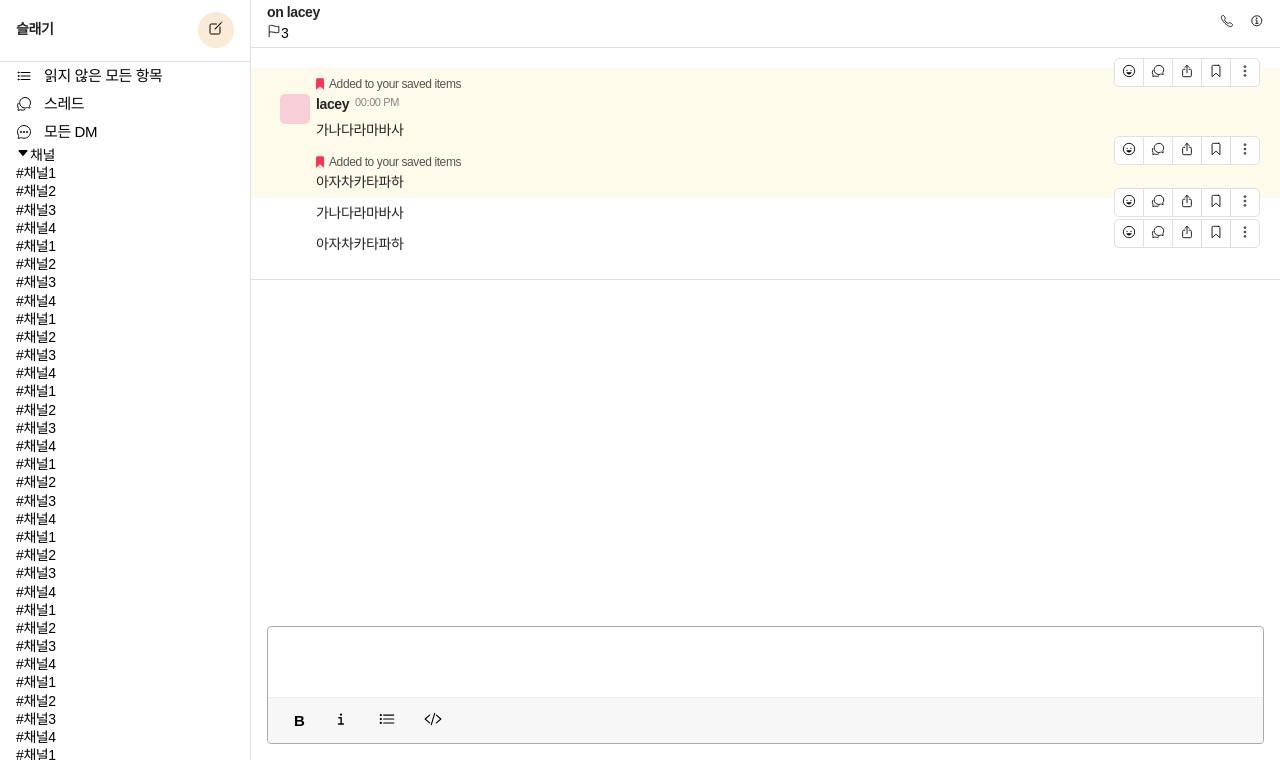
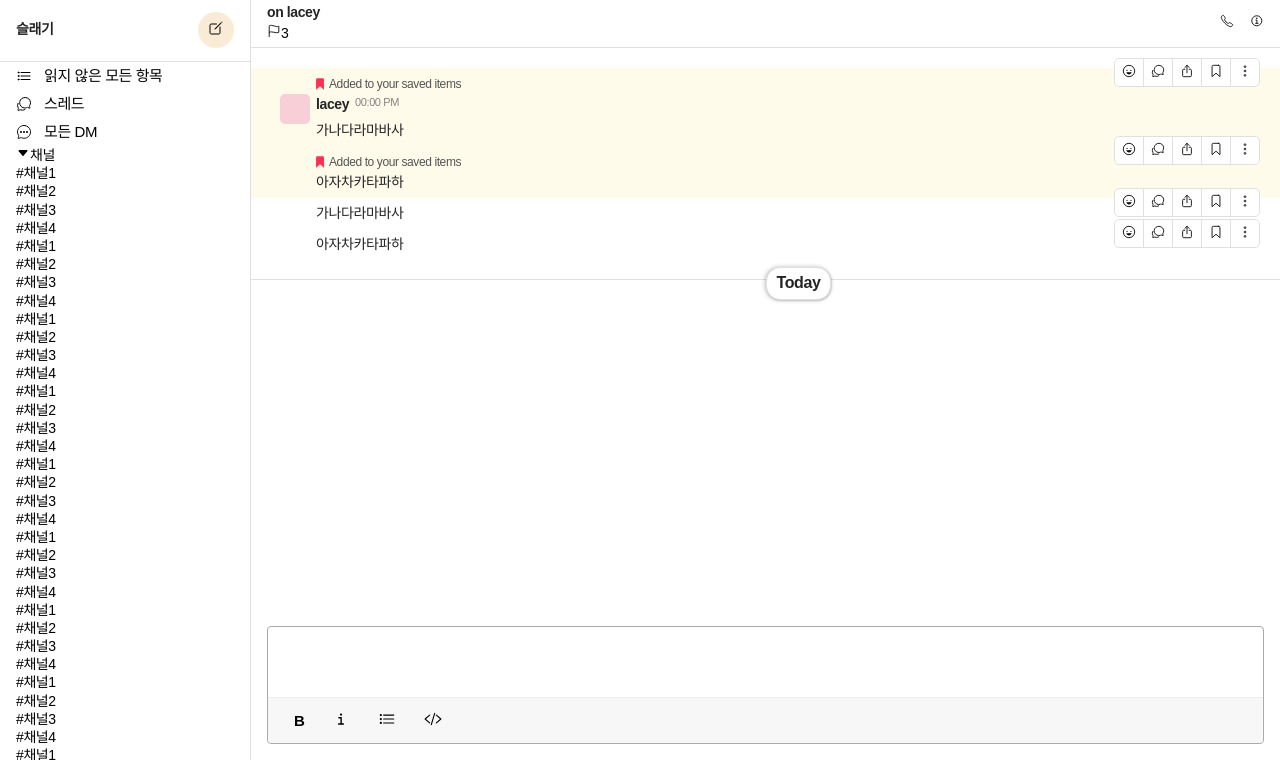
Before and after one commit to hyonni/slack-clone, a website built with webpack: page src/index.html in a window 1280 px wide. Shown: the part 40-800 px from the top of the page. Built offline with nearby package versions, Linux system fonts and the light colour scheme; a web font is replaced by a local one.

Commit message:
대화 날짜 ui

```diff
--- a/src/index.html
+++ b/src/index.html
@@ -187,7 +187,9 @@
                                 </ul>
                             </aside>
                         </article>
-                        <hr>
+                        <article class="date-liner">
+                            <time class="date" time="2021-04-09">Today</time>
+                        </article>
                     </section>
                 </div>
                 <section class="message-input">
--- a/src/scss/layout.scss
+++ b/src/scss/layout.scss
@@ -8,7 +8,7 @@
         .inner {grid-area:grid-sidebar-inner;display:flex;flex-direction:column;min-height:0;min-width:0;}
         .list {min-height:0;width:100%;position:relative;padding:0;display:flex;flex-direction:column;height:0;flex:1 0 auto;overflow:auto;}
     }
-    .contents {display:grid;grid-area:grid-contents;grid-template-columns: auto;grid-template-areas: "grid-contents-inner";grid-template-rows: auto;
+    .contents {display:grid;grid-area:grid-contents;grid-template-columns: auto;grid-template-areas: "grid-contents-inner";grid-template-rows: auto 152px;
         .inner{grid-area:grid-contents-inner;}
     }
 }
--- a/src/scss/view.scss
+++ b/src/scss/view.scss
@@ -9,7 +9,7 @@
         .btn-call {margin-left:auto;}
         .btn-info {margin-left:16px;}
     }
-    .view-container {overflow-y:auto;padding:20px 0 0;
+    .view-container {overflow-y:auto;height: 100%;padding:20px 0 0;
         .message-profile {display: flex;position:relative;margin-bottom:5px;
             .img {display:block;position:absolute;left:-36px;width:30px;height:30px;background-color:#f9cfd7;border-radius: 5px;}
             time {margin-left: 6px;font-size:11px;font-size: 11px; color: #828282;}
@@ -35,7 +35,10 @@
                 }
             }
         }
-        hr {width: 100%; height: 1px; background-color: #e0e0e0; margin: 19px 0;}
+        .date-liner {position:relative;width: 100%; background-color: #e0e0e0; margin: 19px 0;
+            &:before {display:block;content:'';background:#e0e0e0;height:1px;width:100%;}
+            .date {position: absolute; top:-12px;left: 50%;z-index:1;padding: 5px 10px;border: 1px solid #e0e0e0;border-radius:14px;box-shadow: 1px 1px 2px rgba(0, 0, 0, 0.14), -1px 0px 4px rgba(0, 0, 0, 0.25);background-color:#fff;font-weight: bold;font-size:16px;}
+        }
 
     }
 }
```
